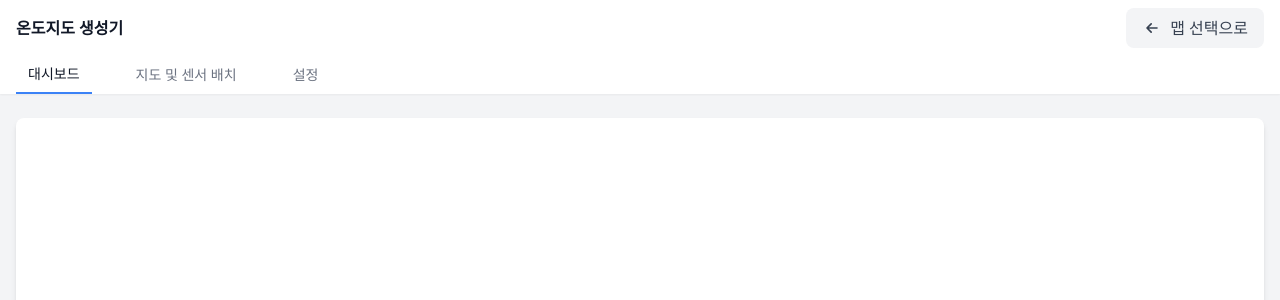
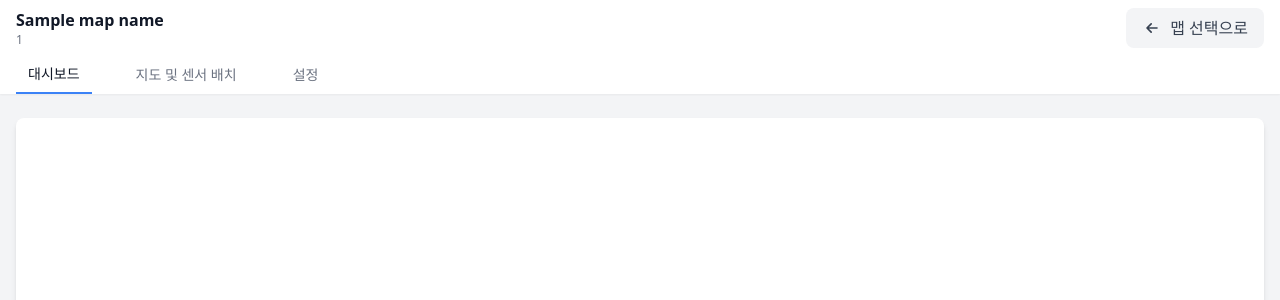
Before and after one commit to wooooooooooook/HeatMapBuilder, a Python web app: template apps/webapps/templates/index.html in a window 1280 px wide. Shown: the top 300 px of the page. Run offline with Jinja, Linux system fonts and the light colour scheme; the template is opened without the code that fills it: most values are stand-ins (such as "Sample title", 1, 10 or a date in 2020); style sheets or scripts are compiled from the project's sources; some libraries are stand-ins or nearby versions.

Commit message:
Add map name and ID display in web interface

```diff
--- a/apps/webapps/templates/index.html
+++ b/apps/webapps/templates/index.html
@@ -10,7 +10,10 @@
     <!-- 헤더 -->
     <header class="bg-white shadow-md">
         <div class="max-w-7xl mx-auto px-4 py-2 flex justify-between items-center">
-            <h1 class="font-bold text-gray-900">온도지도 생성기</h1>
+            <div>
+                <h1 class="font-bold text-gray-900">{{ map_name }}</h1>
+                <p class="text-xs text-gray-500">{{ map_id }}</p>
+            </div>
             <a href="./" class="inline-flex items-center px-4 py-2 bg-gray-100 text-gray-700 font-medium rounded-lg hover:bg-gray-200 focus:outline-none focus:ring-2 focus:ring-gray-400 focus:ring-offset-2 transition-colors">
                 <svg class="w-5 h-5 mr-2" fill="none" stroke="currentColor" viewBox="0 0 24 24" xmlns="http://www.w3.org/2000/svg">
                     <path stroke-linecap="round" stroke-linejoin="round" stroke-width="2" d="M11 17l-5-5m0 0l5-5m-5 5h12"></path>
--- a/apps/webserver.py
+++ b/apps/webserver.py
@@ -99,6 +99,7 @@ class WebServer:
                             is_map_generated= True if last_generation_info.get('timestamp') else False,
                             map_generation_time=last_generation_info.get('timestamp', ''),
                             map_generation_duration=last_generation_info.get('duration', ''),
+                            map_name=map_data.get('name', ''),
                             map_id=self.current_map_id)
 
 
@@ -373,7 +374,7 @@ class WebServer:
         map_data = self.config_manager.db.get_map(map_id)
         if not map_data:
             return render_template('404.html', error_message=f'맵 ID {map_id}를 찾을 수 없습니다.'), 404
-
+        self.logger.info(f"맵 {map_data.get('name', '')} ({map_id}) 스트리밍 시작")
         def generate():
             while True:
                 image_filename, _, output_path = self.config_manager.get_output_info(map_id)
```
